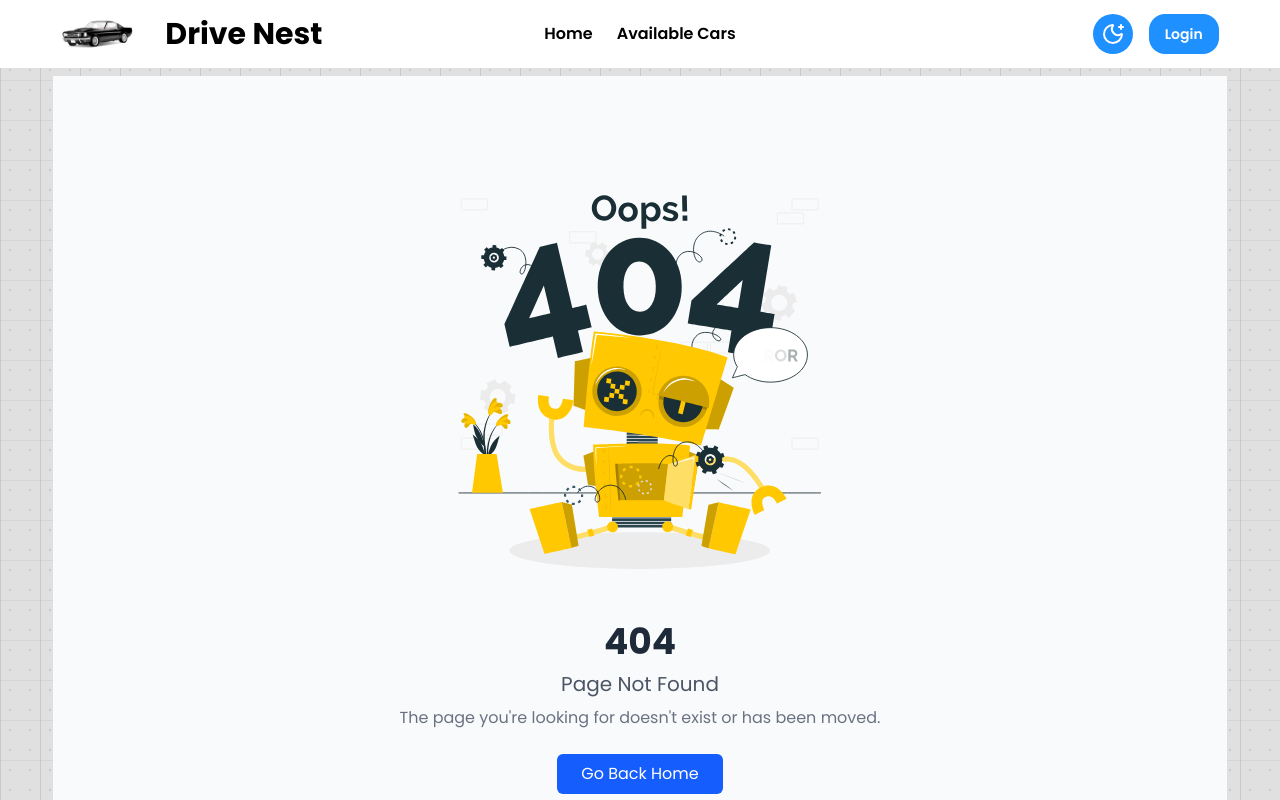
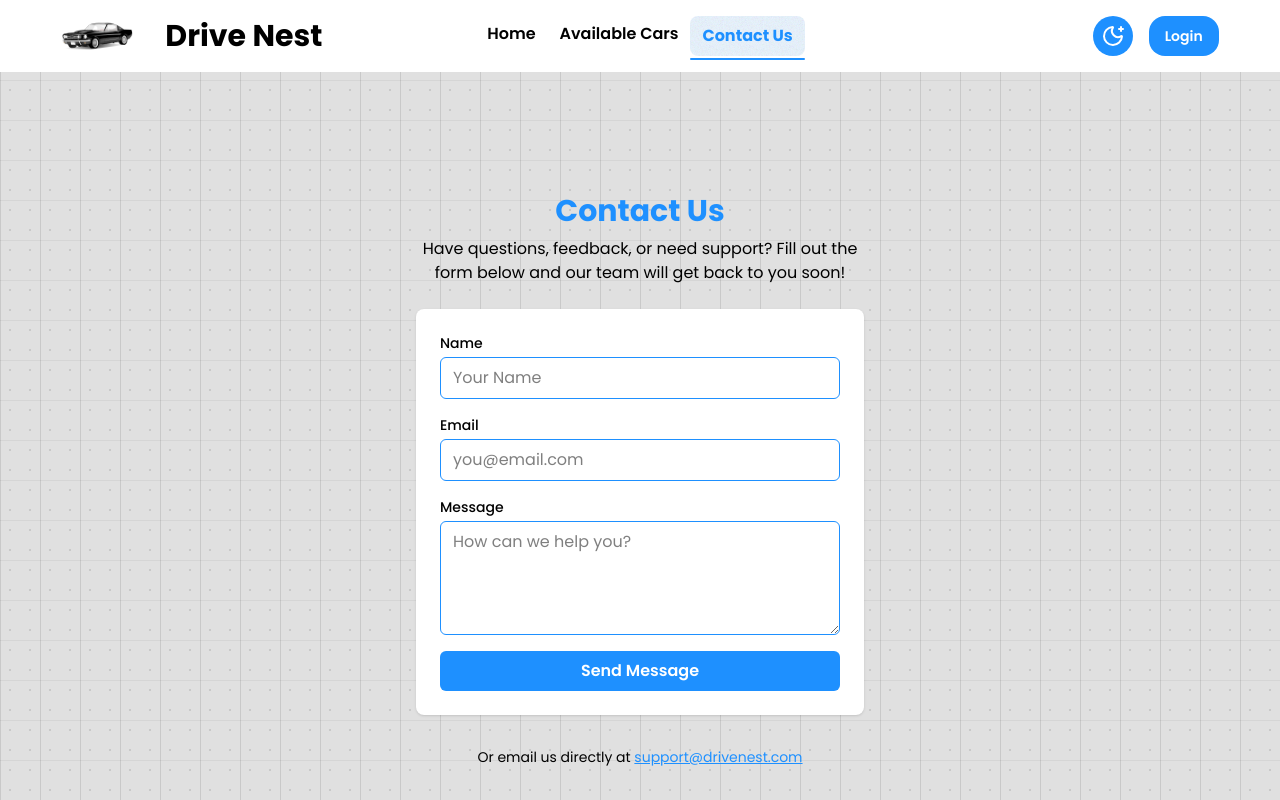
Before and after one commit to Mehedi-Hasan-code/Drive_Nest, a React (Vite) app: page /contact-us in a window 1280 px wide. Shown: the top 800 px of the page. Built offline with nearby package versions, Linux system fonts and the light colour scheme; no server answers.

Commit message:
created contact us page

```diff
--- a/src/components/Home/RecentListing.jsx
+++ b/src/components/Home/RecentListing.jsx
@@ -19,7 +19,7 @@ const RecentListing = ({ cars }) => {
       <h1 className="text-center text-section-heading text-anti-base my-10 md:my-20 font-bold">
         Recent Listing
       </h1>
-      <div className="grid gap-10 grid-cols-1 md:grid-cols-2 lg:grid-cols-3">
+      <div className="grid gap-10 grid-cols-1 md:grid-cols-2 lg:grid-cols-3 xl:grid-cols-4">
         {sortedCars.map((car) => (
           <CarCard key={car._id} car={car} />
         ))}
--- a/src/components/common/NavLinks.jsx
+++ b/src/components/common/NavLinks.jsx
@@ -22,6 +22,11 @@ const NavLinks = ({ onSelect }) => {
       <li>
         <NavLink to={'/available-cars'} onClick={handleClick}>
           Available Cars
+        </NavLink>
+      </li>
+      <li>
+        <NavLink to={'/contact-us'} onClick={handleClick}>
+          Contact Us
         </NavLink>
       </li>
       {/* Logged in users*/}
--- a/src/pages/AvailableCars.jsx
+++ b/src/pages/AvailableCars.jsx
@@ -167,7 +167,7 @@ const AvailableCars = () => {
 
       {/* Cars Display */}
       {viewMode === 'grid' ? (
-        <div className="grid grid-cols-1 md:grid-cols-2 lg:grid-cols-3 gap-4">
+        <div className="grid grid-cols-1 md:grid-cols-2 lg:grid-cols-3 xl:grid-cols-4 gap-4">
           {sortedCars.map((car) => (
             <CarCard key={car._id} car={car} />
           ))}
--- /dev/null
+++ b/src/pages/Contact.jsx
@@ -0,0 +1,147 @@
+import React, { useState } from 'react';
+
+const Contact = () => {
+  const [form, setForm] = useState({
+    name: '',
+    email: '',
+    message: '',
+  });
+  const [submitted, setSubmitted] = useState(false);
+
+  const handleChange = (e) => {
+    setForm({ ...form, [e.target.name]: e.target.value });
+  };
+
+  const handleSubmit = (e) => {
+    e.preventDefault();
+    // Here you would typically send the form data to your backend or email service
+    setSubmitted(true);
+  };
+
+  return (
+    <div className="min-h-screen flex flex-col items-center justify-center px-4 py-8">
+      <h1
+        className="text-3xl font-bold mb-2"
+        style={{ color: 'var(--color-btn-bg)' }}
+      >
+        Contact Us
+      </h1>
+      <p
+        className="mb-6 text-center max-w-md"
+        style={{ color: 'var(--color-anti-base)' }}
+      >
+        Have questions, feedback, or need support? Fill out the form below and
+        our team will get back to you soon!
+      </p>
+      <div
+        className="w-full max-w-md rounded-lg shadow p-6"
+        style={{
+          background: 'var(--color-base)',
+          color: 'var(--color-anti-base)',
+        }}
+      >
+        {submitted ? (
+          <div
+            className="text-center font-semibold"
+            style={{ color: 'var(--color-btn-bg)' }}
+          >
+            Thank you for reaching out! We'll get back to you soon.
+          </div>
+        ) : (
+          <form onSubmit={handleSubmit} className="space-y-4">
+            <div>
+              <label
+                className="block text-sm font-medium"
+                style={{ color: 'var(--color-anti-base)' }}
+              >
+                Name
+              </label>
+              <input
+                type="text"
+                name="name"
+                value={form.name}
+                onChange={handleChange}
+                required
+                className="mt-1 block w-full border rounded-md px-3 py-2 focus:outline-none focus:ring"
+                style={{
+                  borderColor: 'var(--color-btn-bg)',
+                  background: 'var(--color-base)',
+                  color: 'var(--color-anti-base)',
+                }}
+                placeholder="Your Name"
+              />
+            </div>
+            <div>
+              <label
+                className="block text-sm font-medium"
+                style={{ color: 'var(--color-anti-base)' }}
+              >
+                Email
+              </label>
+              <input
+                type="email"
+                name="email"
+                value={form.email}
+                onChange={handleChange}
+                required
+                className="mt-1 block w-full border rounded-md px-3 py-2 focus:outline-none focus:ring"
+                style={{
+                  borderColor: 'var(--color-btn-bg)',
+                  background: 'var(--color-base)',
+                  color: 'var(--color-anti-base)',
+                }}
+                placeholder="you@email.com"
+              />
+            </div>
+            <div>
+              <label
+                className="block text-sm font-medium"
+                style={{ color: 'var(--color-anti-base)' }}
+              >
+                Message
+              </label>
+              <textarea
+                name="message"
+                value={form.message}
+                onChange={handleChange}
+                required
+                rows={4}
+                className="mt-1 block w-full border rounded-md px-3 py-2 focus:outline-none focus:ring"
+                style={{
+                  borderColor: 'var(--color-btn-bg)',
+                  background: 'var(--color-base)',
+                  color: 'var(--color-anti-base)',
+                }}
+                placeholder="How can we help you?"
+              />
+            </div>
+            <button
+              type="submit"
+              className="w-full py-2 rounded-md font-semibold hover:transition"
+              style={{
+                background: 'var(--color-btn-bg)',
+                color: 'var(--color-base)',
+              }}
+            >
+              Send Message
+            </button>
+          </form>
+        )}
+      </div>
+      <div
+        className="mt-8 text-sm text-center"
+        style={{ color: 'var(--color-anti-base)' }}
+      >
+        Or email us directly at{' '}
+        <a
+          href="mailto:support@drivenest.com"
+          style={{ color: 'var(--color-btn-bg)', textDecoration: 'underline' }}
+        >
+          support@drivenest.com
+        </a>
+      </div>
+    </div>
+  );
+};
+
+export default Contact;
--- a/src/router/routes.jsx
+++ b/src/router/routes.jsx
@@ -12,6 +12,7 @@ import { publicApi } from '../api/publicApi';
 import Error from '../components/common/Error';
 import Loader from '../components/common/ui/Loader';
 import PrivateRoute from '../components/Private/PrivateRoute';
+import Contact from '../pages/Contact';
 
 // Helper function to handle loader errors
 const handleLoaderError = (error) => {
@@ -48,6 +49,10 @@ export const router = createBrowserRouter([
           }
         },
         hydrateFallbackElement: <Loader />,
+      },
+      {
+        path: 'contact-us',
+        element: <Contact />
       },
       {
         path: 'login',
```
